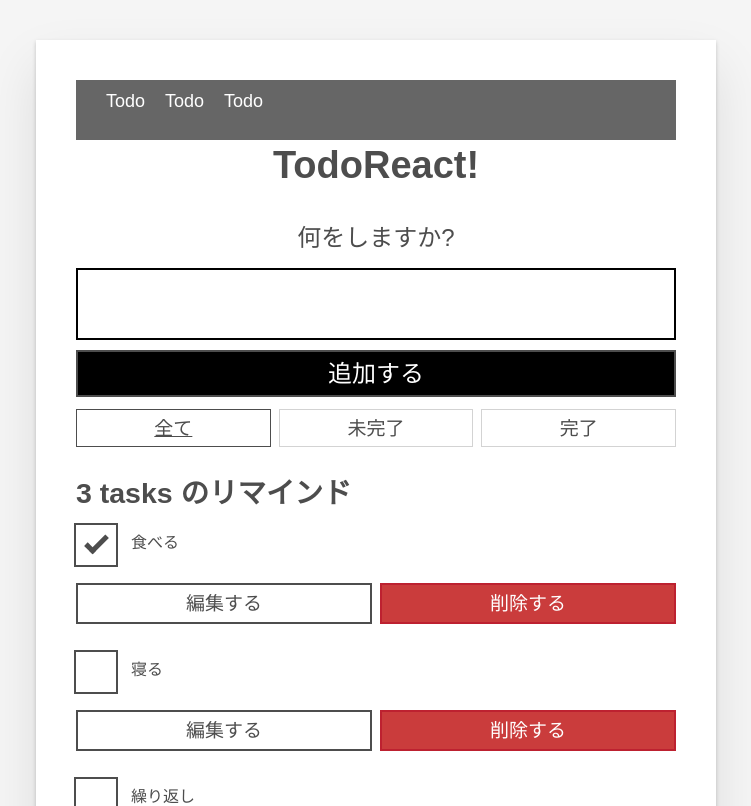
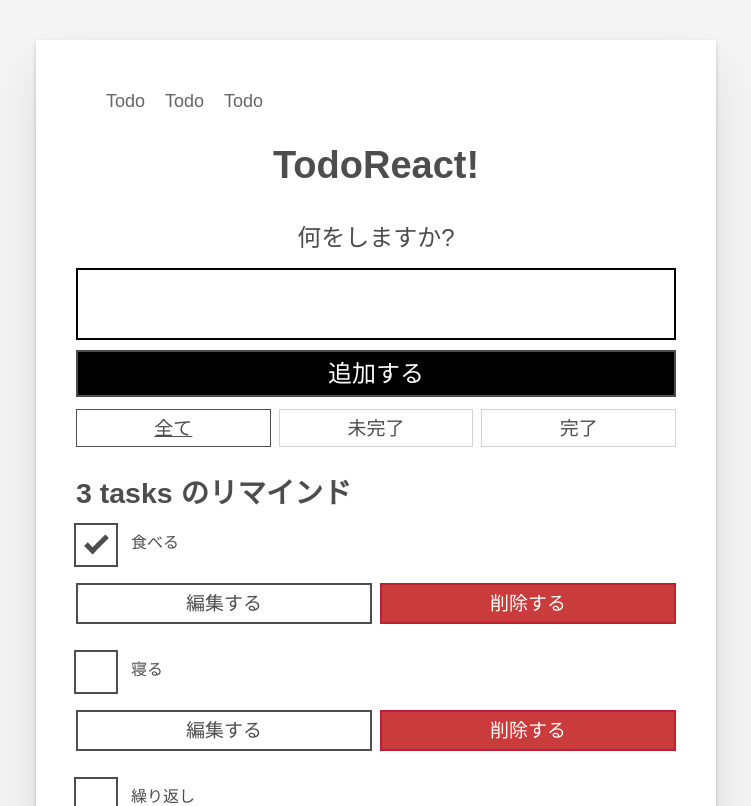
Before and after one commit to yuna096740/React_lesson, a React (Create React App) app: page / in a window 1280 px wide. Shown: the top 806 px of the page, without its empty margins (264-1015 px from the left). Built offline with nearby package versions, Linux system fonts and the light colour scheme.

Commit message:
[update] navStyle.css

```diff
--- a/src/components/Navbar/navStyle.css
+++ b/src/components/Navbar/navStyle.css
@@ -1,6 +1,7 @@
-.nav {
+/* .nav {
   background-color: #666;
-}
+  opacity: 0.5;
+} */
 
 .nav ul {
   width: 90%;
@@ -12,7 +13,7 @@
 
 .nav a {
   text-decoration: none;
-  color: #fff;
+  color: #666;
   padding: 10px 20px 10px 0px;
   display: block;
   font-size: large;
```
